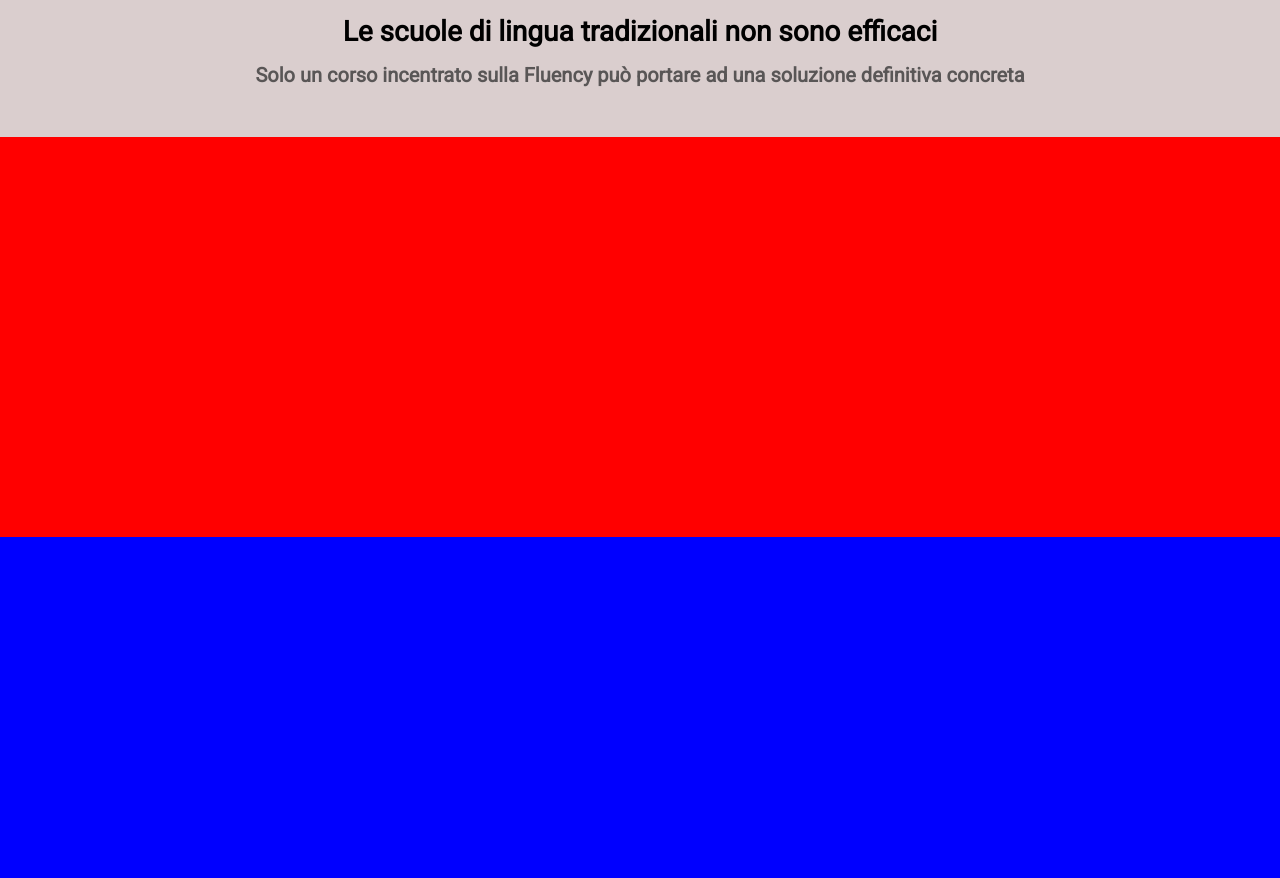
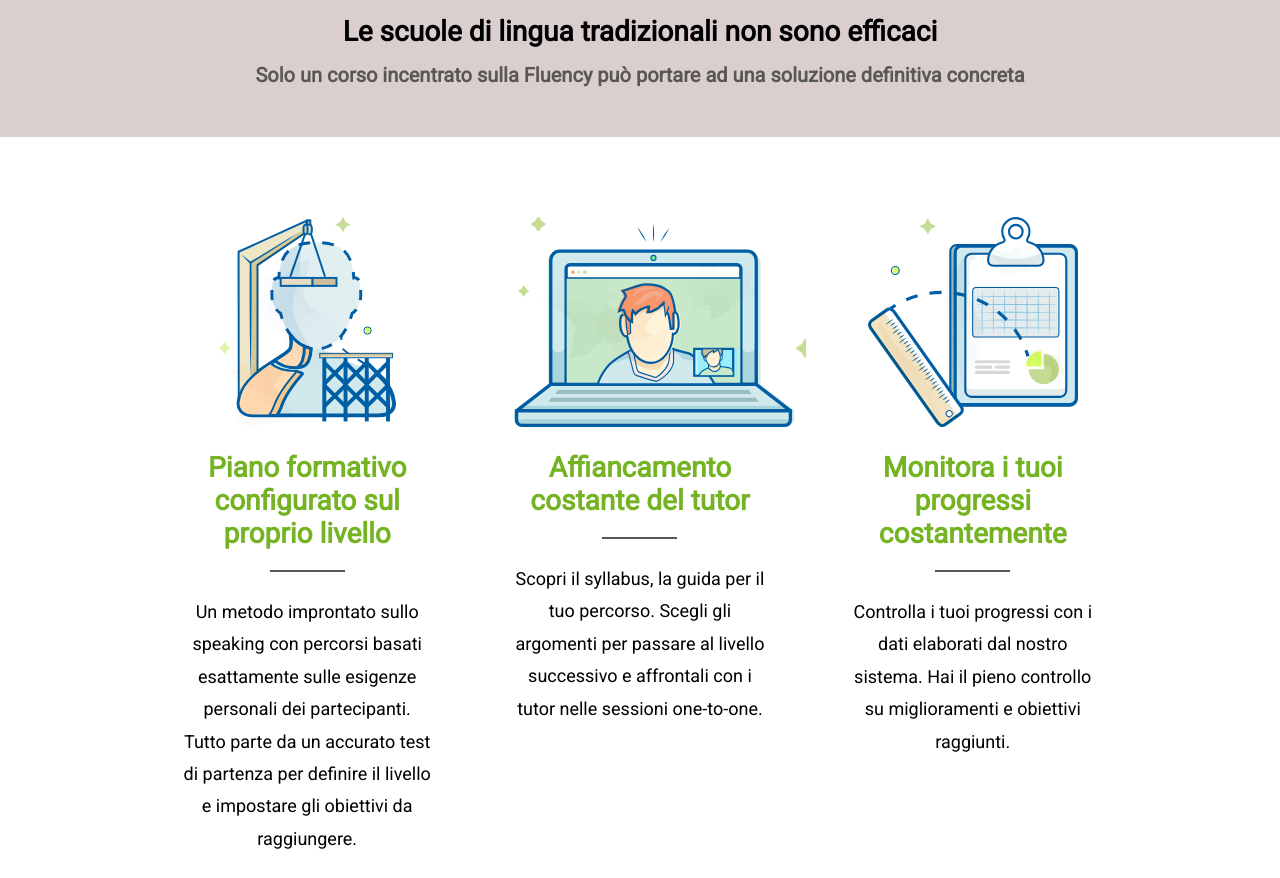
Before and after one commit to GiovanniTondi/html-css-fluentify, a plain HTML site: page index.html in a window 1280 px wide. Shown: the part 740-1618 px from the top of the page. Drawn offline with Linux system fonts and the light colour scheme.

Commit message:
Completata prima riga

```diff
--- a/css/style.css
+++ b/css/style.css
@@ -13,6 +13,13 @@
 
 .p-center {
     padding: 0 10%;
+}
+
+/* RIGA */
+.riga::after {
+    content: "";
+    display: table;
+    clear: both;
 }
 
 /* Buttons */
@@ -41,13 +48,13 @@
 
 /* ** MENU ** */
 /* Regole generali */
-#nav-menu::after {
+.nav-menu::after {
     content: "";
     display: table;
     clear: both;
 }
 
-#nav-menu #logo {
+.nav-menu #logo {
     float: left;
     width: 13%;
     margin-top: 15px;
@@ -78,14 +85,14 @@
 
 /* Regole specifiche menu */
 /* MENU Sinistra */
-#menu-sx {
+.menu-sx {
     float: left;
     width: 45%;
     text-align: left;
 }
 
 /* MENU Destra */
-#menu-dx {
+.menu-dx {
     float: left;
     width: 42%;
     text-align: right;
@@ -120,30 +127,64 @@
 
 
 /* *** MAIN *** */
-#main-header {
+.main-header {
     padding: 50px 0;
     background-color: #dacece;
     text-align: center;
 }
 
-#main-header h2 {
+.main-header h2 {
     padding-bottom: 15px;
     font-size: 28px;
     font-weight: bold;
 }
 
-#main-header span {
+.main-header span {
     font-size: 20px;
     font-weight: bold;
     color: #595656;
 }
 
+/* Sezione 3 colonne */
 .col-3 {
-    /* DEBUG:  */
-    background-color: red;
-    height: 400px;
+    margin: 40px auto;
+    border-bottom: solid 2px #dacece;
+    width: 98%;
 }
 
+.box {
+    float: left;
+    width: 33.333%;
+    background-color: #fff;
+    text-align: center;
+    padding: 20px 40px;
+}
+
+.box img {
+    height: 250px;
+    padding: 20px 0;
+}
+
+.box h3 {
+    font-size: 28px;
+    font-weight: bold;
+    color: #74b322;
+}
+
+.box p {
+    padding-bottom: 20px;
+    font-size: 18px;
+    line-height: 1.8em;
+}
+
+.divisore-orizzontale {
+    display: inline-block;
+    margin: 20px 0;
+    width: 75px;
+    border-bottom: solid 2px #595656;
+}
+
+/* Sezione 2 colonne */
 .col-2 {
     /* DEBUG:  */
     background-color: blue;
--- a/index.html
+++ b/index.html
@@ -12,11 +12,11 @@
     <!-- HEADER -->
     <header>
         <!-- Navbar -->
-        <nav id="nav-menu" class="p-center">
+        <nav class="nav-menu p-center">
             <!-- Logo -->
             <a id="logo" href="#"><img src="img/fluentify-logo.svg" alt="logo fluentify"></a>
             <!-- Menù sinistro -->
-            <div id="menu-sx" class="menu-inline">
+            <div class="menu-sx menu-inline">
                 <ul>
                     <li>
                         <a href="#">IL METODO</a>
@@ -34,7 +34,7 @@
             </div>
 
             <!-- Menù destro -->
-            <div id="menu-dx" class="menu-inline">
+            <div class="menu-dx menu-inline">
                 <ul>
                     <li>
                         <a href="#">DIVENTA UN TUTOR</a>
@@ -69,7 +69,7 @@
     <!-- MAIN -->
     <main>
         <!-- Riquadro grigio -->
-        <section id="main-header">
+        <section class="main-header">
             <div class="p-center">
                 <h2>Le scuole di lingua tradizionali non sono efficaci</h2>
                 <span>Solo un corso incentrato sulla Fluency può portare ad una soluzione definitiva concreta</span>
@@ -78,8 +78,33 @@
         </section>
 
         <!-- Prima riga clearfix con 3 colonne -->
-        <section class="col-3">
+        <section class="col-3 riga p-center">
+            <div class="box">
+                <img src="img/fluentify-piano.svg" alt="">
+                <h3>Piano formativo configurato sul proprio livello</h3>
+                <span class="divisore-orizzontale"></span>
+                <p>
+                    Un metodo improntato sullo speaking con percorsi basati esattamente sulle esigenze personali dei partecipanti. Tutto parte da un accurato test di partenza per definire il livello e impostare gli obiettivi da raggiungere.
+                </p>
+            </div>
 
+            <div class="box">
+                <img src="img/fluentify-affiancamento.svg" alt="">
+                <h3>Affiancamento costante del tutor</h3>
+                <span class="divisore-orizzontale"></span>
+                <p>
+                    Scopri il syllabus, la guida per il tuo percorso. Scegli gli argomenti per passare al livello successivo e affrontali con i tutor nelle sessioni one-to-one.
+                </p>
+            </div>
+
+            <div class="box">
+                <img src="img/fluentify-monitora.svg" alt="">
+                <h3>Monitora i tuoi progressi costantemente</h3>
+                <span class="divisore-orizzontale"></span>
+                <p>
+                    Controlla i tuoi progressi con i dati elaborati dal nostro sistema. Hai il pieno controllo su miglioramenti e obiettivi raggiunti.
+                </p>
+            </div>
         </section>
 
         <!-- Sezione scopri clearfix con 2 colonne -->
```
